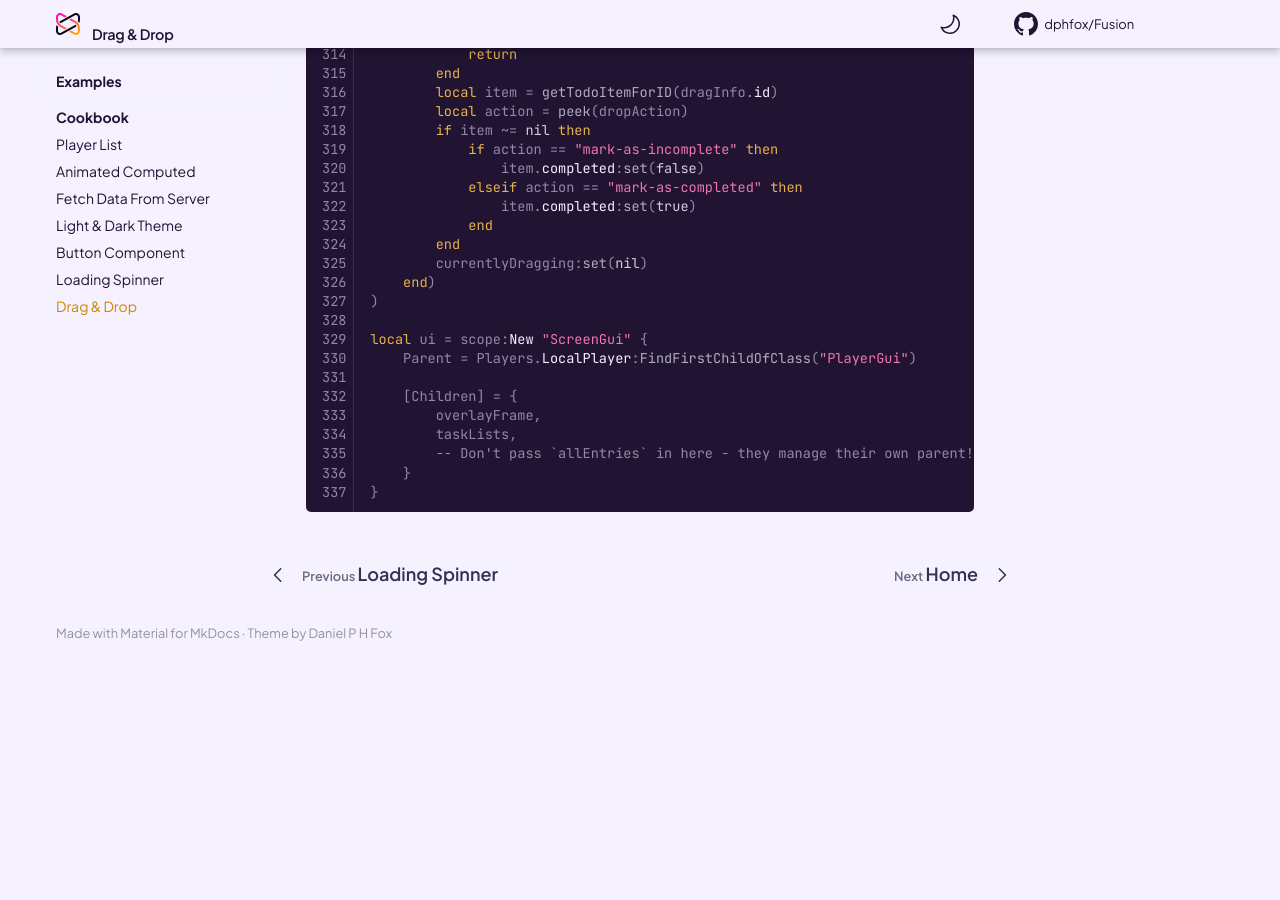
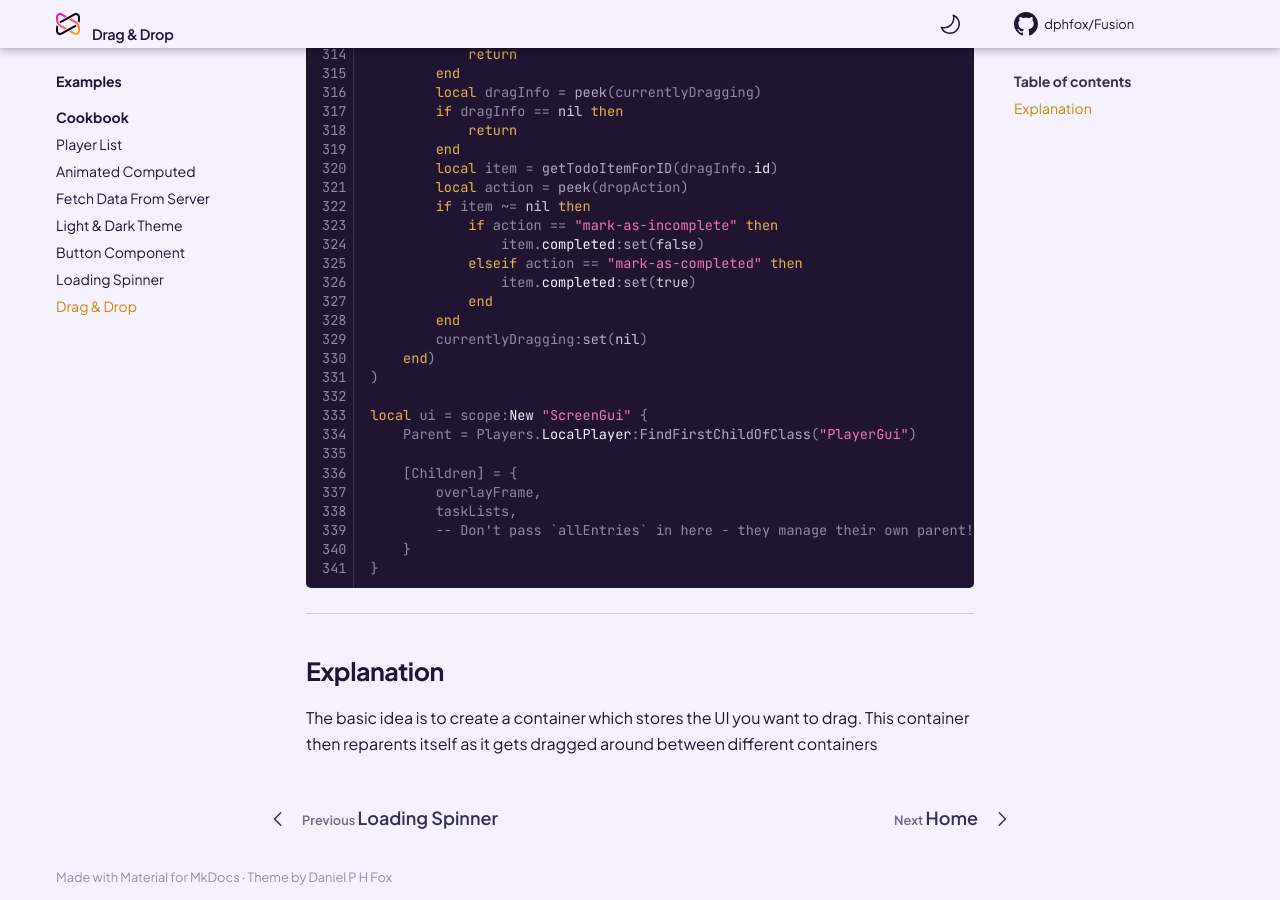
Before and after one commit to dphfox/Fusion, an MkDocs documentation site: the page built from docs/examples/cookbook/drag-and-drop.md, in a window 1280 px wide and 900 px high, scrolled down 6378 px. Built offline with MkDocs 1.6.1 and Material for MkDocs 9.7.7, drawn with Linux system fonts in a browser that asks for light colours; comment, search, counter and statistics services are not loaded; the version menu is left out; before the commit the page ends 7034 px from its top, so only the background shows below that; some of the changed text lies outside the part shown.

Commit message:
Begin epxlanations

````diff
--- a/docs/examples/cookbook/drag-and-drop.md
+++ b/docs/examples/cookbook/drag-and-drop.md
@@ -345,3 +349,11 @@ local ui = scope:New "ScreenGui" {
 	}
 }
 ```
+
+------
+
+## Explanation
+
+The basic idea is to create a container which stores the UI you want to drag.
+This container then reparents itself as it gets dragged around between
+different containers
````
Also changed, not shown: other parts of docs/examples/cookbook/drag-and-drop.md (+5 -1 lines).
